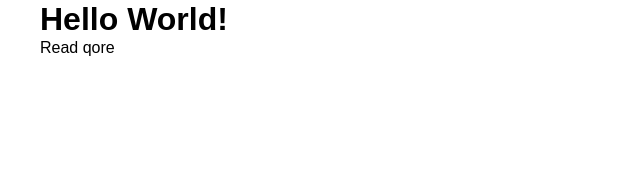
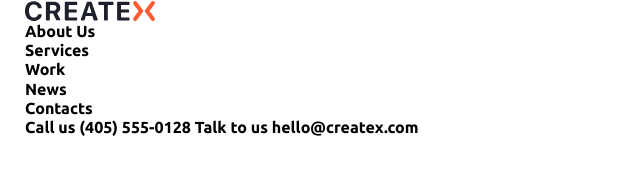
Before and after one commit to AlexMiroshnichenko/createx, a plain HTML site: page index.html in a window 1280 px wide. Shown: the whole page, without its empty margins (0-640 px from the left). Drawn offline with Linux system fonts and the light colour scheme; a web font is replaced by a local one.

Commit message:
Create header.html

```diff
--- a/index.html
+++ b/index.html
@@ -4,15 +4,45 @@
 <head>
 	<meta charset="UTF-8">
 	<meta name="viewport" content="width=device-width, initial-scale=1.0">
-	<title>Createx</title>
+	<title>Createx Construction</title>
 	<link rel="stylesheet" href="./css/styles.min.css">
 </head>
 
 <body>
-	<header>
-		<div class="container">
-			<h1>Hello World!</h1>
-			<a href="#">Read qore</a>
+	<header class="header hrader--main">
+		<div class="container header_container">
+			<a href="index.html" class="logo">
+				<img src="./images/logo.svg" alt="Createx logo" width="130" height="22" loading="lazy">
+			</a>
+			<nav class="nav">
+				<ul class="nav_list">
+					<li class="nav_item">
+						<a href="#" class="nav_link">About Us</a>
+					</li>
+					<li class="nav_item">
+						<a href="#" class="nav_link">Services</a>
+					</li>
+					<li class="nav_item">
+						<a href="#" class="nav_link">Work</a>
+					</li>
+					<li class="nav_item">
+						<a href="#" class="nav_link">News</a>
+					</li>
+					<li class="nav_item">
+						<a href="#" class="nav_link">Contacts</a>
+					</li>
+				</ul>
+			</nav>
+			<div class="contacts">
+				<a href="tel:4055550128" class="contacts_link contacts_link_call">
+					<span class="contacts_link_caption">Call us</span>
+					<span class="contacts_link_value">(405) 555-0128</span>
+				</a>
+				<a href="mailto:hello@createx.com" class="contacts_link contacts_link_mail">
+					<span class="contacts_link_caption">Talk to us</span>
+					<span class="contacts_link_value">hello@createx.com</span>
+				</a>
+			</div>
 		</div>
 	</header>
 </body>
--- a/scss/base/_fonts.scss
+++ b/scss/base/_fonts.scss
@@ -1,10 +1,35 @@
-/* Source Sans Pro */
 @font-face {
-  font-family: 'Source Sans Pro';
-  src: local('SourceSansPro-Light'),
-    url('../fonts/SourceSansPro-Light.woff2') format('woff2'),
-    url('../fonts/SourceSansPro-Light.woff') format('woff');
-  font-weight: 300;
+  font-family: 'Ubuntu Regular';
+  src: url('../fonts/Ubuntu-Regular.woff2') format('woff2'),
+    url('../fonts/Ubuntu-Regular.woff') format('woff');
+  font-weight: 400;
   font-style: normal;
   font-display: swap;
 }
+
+@font-face {
+  font-family: 'Ubuntu';
+  src: url('../fonts/Ubuntu-Bold.woff2') format('woff2'),
+    url('../fonts/Ubuntu-Bold.woff') format('woff');
+  font-weight: 700;
+  font-style: normal;
+  font-display: swap;
+}
+
+@font-face {
+  font-family: 'Lato';
+  src: url('../fonts/Lato-Bold.woff2') format('woff2'),
+    url('../fonts/Lato-Bold.woff') format('woff');
+  font-weight: 700;
+  font-style: normal;
+  font-display: swap;
+}
+
+@font-face {
+  font-family: 'Lato';
+  src: url('../fonts/Lato-Black.woff2') format('woff2'),
+    url('../fonts/Lato-Black.woff') format('woff');
+  font-weight: 900;
+  font-style: normal;
+  font-display: swap;
+}
--- a/scss/base/_globals.scss
+++ b/scss/base/_globals.scss
@@ -1,5 +1,5 @@
 body {
-  font-family: 'Source Sans Pro', sans-serif;
+  font-family: 'Ubuntu', sans-serif;
   font-size: 16px;
   font-weight: 400;
   line-height: 1.2;
@@ -8,7 +8,7 @@ body {
 
 .container {
   max-inline-size: $containerWidth;
-  padding-inline: 15px;
+  padding-inline: $containerPadding;
   margin-inline: auto;
 }
 
--- a/scss/base/_variabels.scss
+++ b/scss/base/_variabels.scss
@@ -5,7 +5,7 @@ $titleColor: #000;
 $textColor: #252526;
 $pageBgColor: #fff;
 
-//
-$containerWidth: 1230px;
+//Offset
+$containerWidth: 1260px;
 $containerPadding: 15px;
 $buttonHeight: 45px;
--- a/scss/styles.scss
+++ b/scss/styles.scss
@@ -1,8 +1,8 @@
 //Base
-@use './base/reboot';
-@use './base/variabels';
-@use './base/globals';
-@use './base/fonts';
-@use './base/mixin';
+@import './base/reboot';
+@import './base/variabels';
+@import './base/globals';
+@import './base/fonts';
+@import './base/mixin';
 
 //Layout
```
Also changed, not shown: css/styles.min.css, fonts/Lato-Black.woff (added), fonts/Lato-Black.woff2 (added), fonts/Lato-Bold.woff (added), fonts/Lato-Bold.woff2 (added), fonts/Ubuntu-Bold.woff (added), fonts/Ubuntu-Bold.woff2 (added), fonts/Ubuntu-Regular.woff (added), fonts/Ubuntu-Regular.woff2 (added), images/logo.svg (added), 1 other file.
